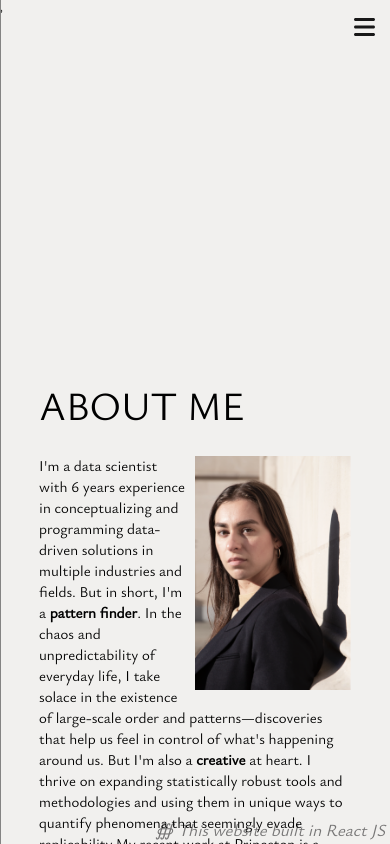
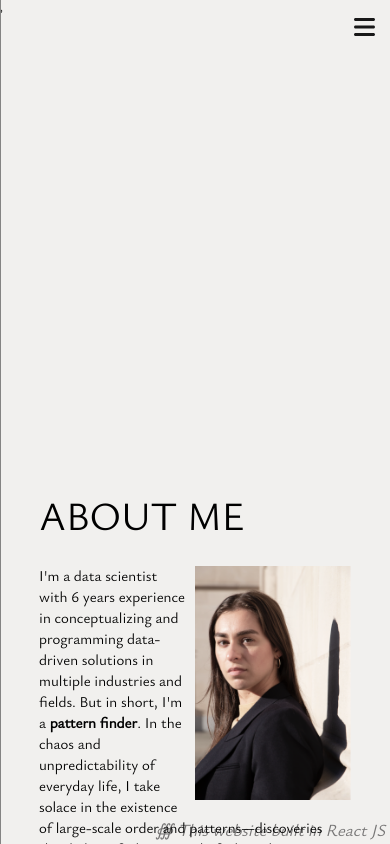
Before and after one commit to aam3/Personal_Website, a React (Create React App) app: page /about in a window 390 px wide. Shown: the top 844 px of the page. Built offline with nearby package versions, Linux system fonts and the light colour scheme.

Commit message:
testing z-index

```diff
--- a/src/components/Layout/index.scss
+++ b/src/components/Layout/index.scss
@@ -62,14 +62,14 @@
 
   .container.about-page, .container.publications-page, .container.resume-page {
 
-    // height: 90%;
+    top: 50%;
     z-index: 1;
 
     .text-zone {
 
       position: absolute;
       float: center;
-      top: 50%;
+      top: 10%;
       left: 50%;
       transform: translateX(-50%);
       width: 80%;
```
